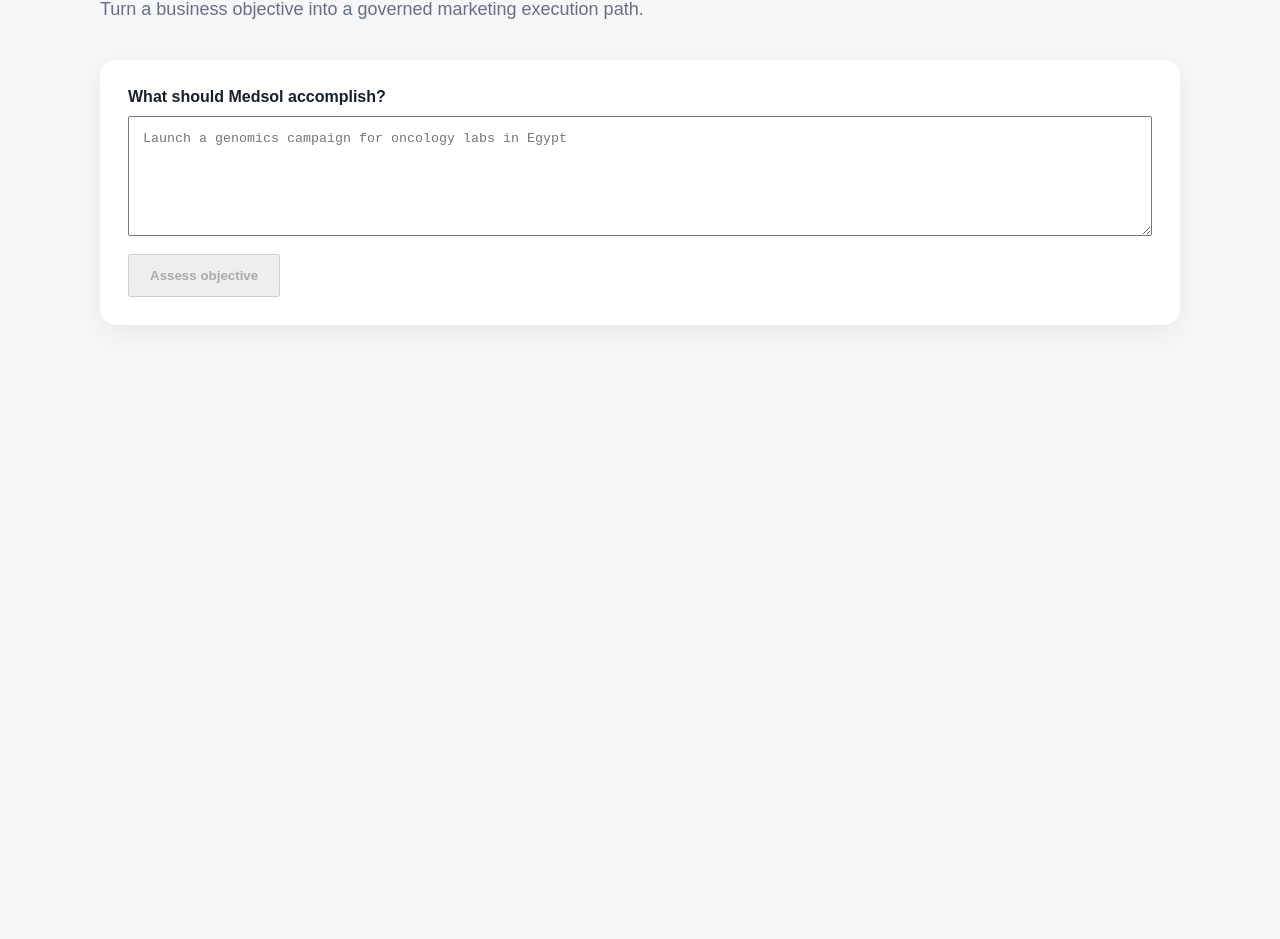
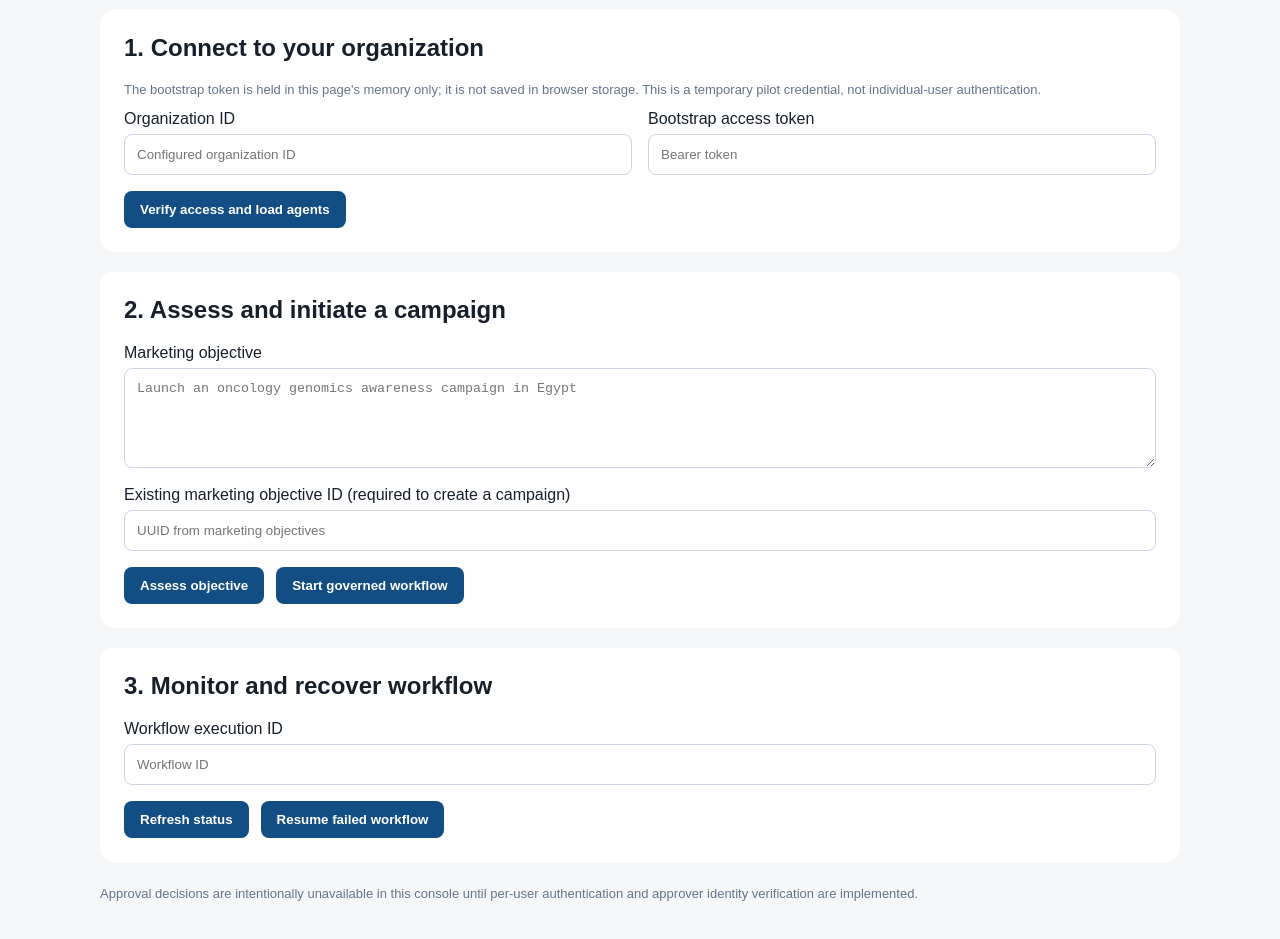
Before and after one commit to Ashour158/medsol-ai-marketing-os, a Next.js app in the folder apps/web/: page / in a window 1280 px wide. Shown: the part 173-1112 px from the top of the page. Before the commit the page ends 800 px from the top, so only its background shows below. Built offline with nearby package versions, Linux system fonts and the light colour scheme.

Commit message:
Build pilot marketing command center with agent discovery, campaign initiation, workflow monitoring and recovery

```diff
--- a/apps/web/src/app/page.tsx
+++ b/apps/web/src/app/page.tsx
@@ -1,6 +1,73 @@
 "use client";
-import {useState} from "react";
-export default function Home(){
- const [goal,setGoal]=useState(""); const [result,setResult]=useState<unknown>(); const [loading,setLoading]=useState(false);
- async function submit(){setLoading(true);try{const r=await fetch((process.env.NEXT_PUBLIC_API_URL??"http://localhost:3001")+"/marketing/requests",{method:"POST",headers:{"content-type":"application/json"},body:JSON.stringify({organizationId:"demo-org",requestedOutcome:goal})});setResult(await r.json())}finally{setLoading(false)}}
- return <main style={{maxWidth:1080,margin:"0 auto",padding:"64px 32px"}}><div style={{fontSize:13,fontWeight:700,letterSpacing:2}}>MEDSOL · AI MARKETING OS</div><h1 style={{fontSize:48,maxWidth:800,margin:"20px 0 12px"}}>Marketing Command Center</h1><p style={{fontSize:18,color:"#667085"}}>Turn a business objective into a governed marketing execution path.</p><section style={{marginTop:40,background:"#fff",padding:28,borderRadius:16,boxShadow:"0 8px 30px #00000010"}}><label style={{display:"block",fontWeight:700,marginBottom:10}}>What should Medsol accomplish?</label><textarea value={goal} onChange={e=>setGoal(e.target.value)} placeholder="Launch a genomics campaign for oncology labs in Egypt" style={{width:"100%",minHeight:120,padding:14,boxSizing:"border-box"}}/><button disabled={!goal||loading} onClick={submit} style={{marginTop:14,padding:"12px 20px",fontWeight:700}}>{loading?"Assessing…":"Assess objective"}</button></section>{result!==undefined&&<pre style={{marginTop:24,background:"#111827",color:"#e5e7eb",padding:20,borderRadius:12,overflow:"auto"}}>{JSON.stringify(result,null,2)}</pre>}</main>}
+import { useState } from "react";
+
+type Workflow = { workflowExecutionId?: string; id?: string; status?: string; currentStep?: string; correlationId?: string; output?: unknown; steps?: unknown[] };
+export default function Home() {
+  const [organizationId, setOrganizationId] = useState("");
+  const [token, setToken] = useState("");
+  const [goal, setGoal] = useState("");
+  const [objectiveId, setObjectiveId] = useState("");
+  const [workflowId, setWorkflowId] = useState("");
+  const [workflow, setWorkflow] = useState<Workflow | null>(null);
+  const [agents, setAgents] = useState<unknown>(null);
+  const [assessment, setAssessment] = useState<unknown>(null);
+  const [error, setError] = useState("");
+  const [busy, setBusy] = useState(false);
+
+  async function call(path: string, body?: unknown): Promise<unknown> {
+    if (!organizationId.trim() || !token.trim()) throw new Error("Enter your organization ID and bootstrap access token.");
+    const response = await fetch("/api/marketing/" + path, {
+      method: body === undefined ? "GET" : "POST",
+      headers: { authorization: "Bearer " + token.trim(), "x-organization-id": organizationId.trim(), ...(body === undefined ? {} : { "content-type": "application/json" }) },
+      ...(body === undefined ? {} : { body: JSON.stringify(body) }),
+      cache: "no-store"
+    });
+    const result: unknown = await response.json();
+    if (!response.ok) throw new Error(typeof result === "object" && result !== null && "message" in result ? String(result.message) : "Request failed (" + response.status + ")");
+    return result;
+  }
+  async function perform(action: () => Promise<void>) {
+    setBusy(true); setError("");
+    try { await action(); } catch (e) { setError(e instanceof Error ? e.message : "Unexpected error"); }
+    finally { setBusy(false); }
+  }
+  const request = { organizationId: organizationId.trim(), requestedOutcome: goal.trim(), ...(objectiveId.trim() ? { objectiveId: objectiveId.trim() } : {}) };
+  const buttonStyle = { padding: "11px 16px", background: "#124d83", color: "white", border: 0, borderRadius: 8, cursor: "pointer", fontWeight: 700 as const };
+  const fieldStyle = { width: "100%", boxSizing: "border-box" as const, padding: 12, border: "1px solid #cbd5e1", borderRadius: 8, marginTop: 6 };
+  return <main style={{ maxWidth: 1080, margin: "0 auto", padding: "42px 24px", fontFamily: "Arial,sans-serif" }}>
+    <div style={{ color: "#124d83", fontSize: 13, fontWeight: 800, letterSpacing: 2 }}>MEDSOL · AI MARKETING OS</div>
+    <h1 style={{ fontSize: 38, marginBottom: 8 }}>Marketing Command Center</h1>
+    <p style={{ color: "#64748b" }}>Internal pilot console · human approval remains mandatory for governed campaigns.</p>
+    <section style={{ background: "white", borderRadius: 14, padding: 24, marginTop: 24 }}>
+      <h2 style={{ marginTop: 0 }}>1. Connect to your organization</h2>
+      <p style={{ color: "#64748b", fontSize: 13 }}>The bootstrap token is held in this page's memory only; it is not saved in browser storage. This is a temporary pilot credential, not individual-user authentication.</p>
+      <div style={{ display: "grid", gridTemplateColumns: "repeat(auto-fit,minmax(230px,1fr))", gap: 16 }}>
+        <label>Organization ID<input style={fieldStyle} value={organizationId} onChange={e => setOrganizationId(e.target.value)} autoComplete="off" placeholder="Configured organization ID" /></label>
+        <label>Bootstrap access token<input style={fieldStyle} type="password" value={token} onChange={e => setToken(e.target.value)} autoComplete="off" placeholder="Bearer token" /></label>
+      </div>
+      <button style={{ ...buttonStyle, marginTop: 16 }} disabled={busy} onClick={() => perform(async () => { setAgents(await call("agents")); })}>Verify access and load agents</button>
+      {agents !== null && <details style={{ marginTop: 14 }}><summary>Agent roster</summary><pre style={{ whiteSpace: "pre-wrap", overflowWrap: "anywhere" }}>{JSON.stringify(agents, null, 2)}</pre></details>}
+    </section>
+    <section style={{ background: "white", borderRadius: 14, padding: 24, marginTop: 20 }}>
+      <h2 style={{ marginTop: 0 }}>2. Assess and initiate a campaign</h2>
+      <label>Marketing objective<textarea style={{ ...fieldStyle, minHeight: 100 }} value={goal} onChange={e => setGoal(e.target.value)} placeholder="Launch an oncology genomics awareness campaign in Egypt" /></label>
+      <label style={{ display: "block", marginTop: 14 }}>Existing marketing objective ID (required to create a campaign)<input style={fieldStyle} value={objectiveId} onChange={e => setObjectiveId(e.target.value)} placeholder="UUID from marketing objectives" /></label>
+      <div style={{ display: "flex", flexWrap: "wrap", gap: 12, marginTop: 16 }}>
+        <button style={buttonStyle} disabled={busy || !goal.trim()} onClick={() => perform(async () => { setAssessment(await call("requests", request)); })}>Assess objective</button>
+        <button style={buttonStyle} disabled={busy || !goal.trim()} onClick={() => perform(async () => { const result = await call("workflows", request) as Workflow; setWorkflow(result); if (result.workflowExecutionId) setWorkflowId(result.workflowExecutionId); })}>Start governed workflow</button>
+      </div>
+      {assessment !== null && <details open style={{ marginTop: 16 }}><summary>Assessment result</summary><pre style={{ whiteSpace: "pre-wrap", overflowWrap: "anywhere" }}>{JSON.stringify(assessment, null, 2)}</pre></details>}
+    </section>
+    <section style={{ background: "white", borderRadius: 14, padding: 24, marginTop: 20 }}>
+      <h2 style={{ marginTop: 0 }}>3. Monitor and recover workflow</h2>
+      <label>Workflow execution ID<input style={fieldStyle} value={workflowId} onChange={e => setWorkflowId(e.target.value)} placeholder="Workflow ID" /></label>
+      <div style={{ display: "flex", flexWrap: "wrap", gap: 12, marginTop: 16 }}>
+        <button style={buttonStyle} disabled={busy || !workflowId.trim()} onClick={() => perform(async () => { setWorkflow(await call("workflows/" + encodeURIComponent(workflowId.trim())) as Workflow); })}>Refresh status</button>
+        <button style={buttonStyle} disabled={busy || !workflowId.trim() || (workflow?.status !== "FAILED")} onClick={() => perform(async () => { setWorkflow(await call("workflows/" + encodeURIComponent(workflowId.trim()) + "/resume", {}) as Workflow); })}>Resume failed workflow</button>
+      </div>
+      {workflow && <><p><strong>Status:</strong> {workflow.status ?? "Unknown"} · <strong>Step:</strong> {workflow.currentStep ?? "Unknown"}</p><details><summary>Workflow details and checkpoints</summary><pre style={{ whiteSpace: "pre-wrap", overflowWrap: "anywhere" }}>{JSON.stringify(workflow, null, 2)}</pre></details></>}
+    </section>
+    {error && <p role="alert" style={{ color: "#a11919", padding: 16, background: "#fff1f1", borderRadius: 8 }}>{error}</p>}
+    <p style={{ marginTop: 24, color: "#64748b", fontSize: 13 }}>Approval decisions are intentionally unavailable in this console until per-user authentication and approver identity verification are implemented.</p>
+  </main>;
+}
```
